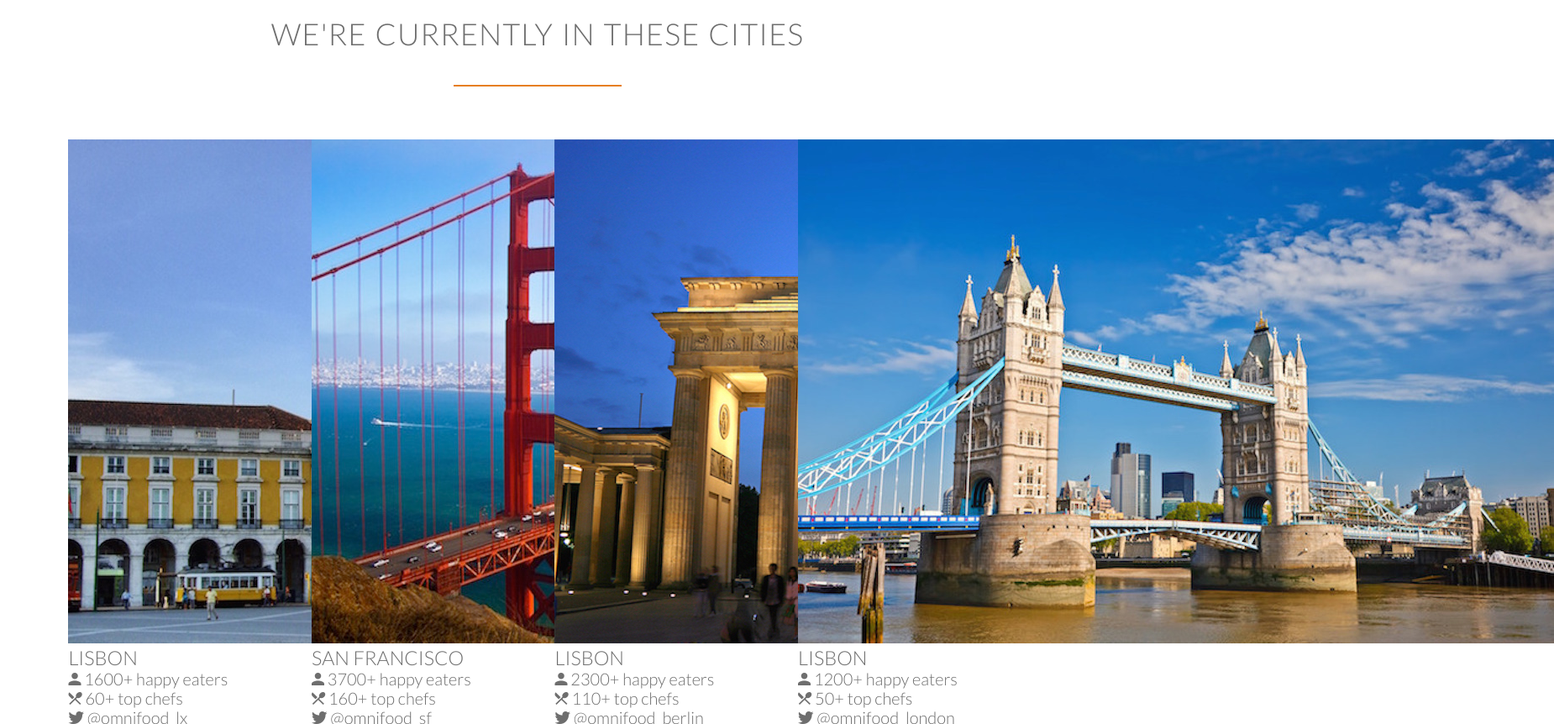
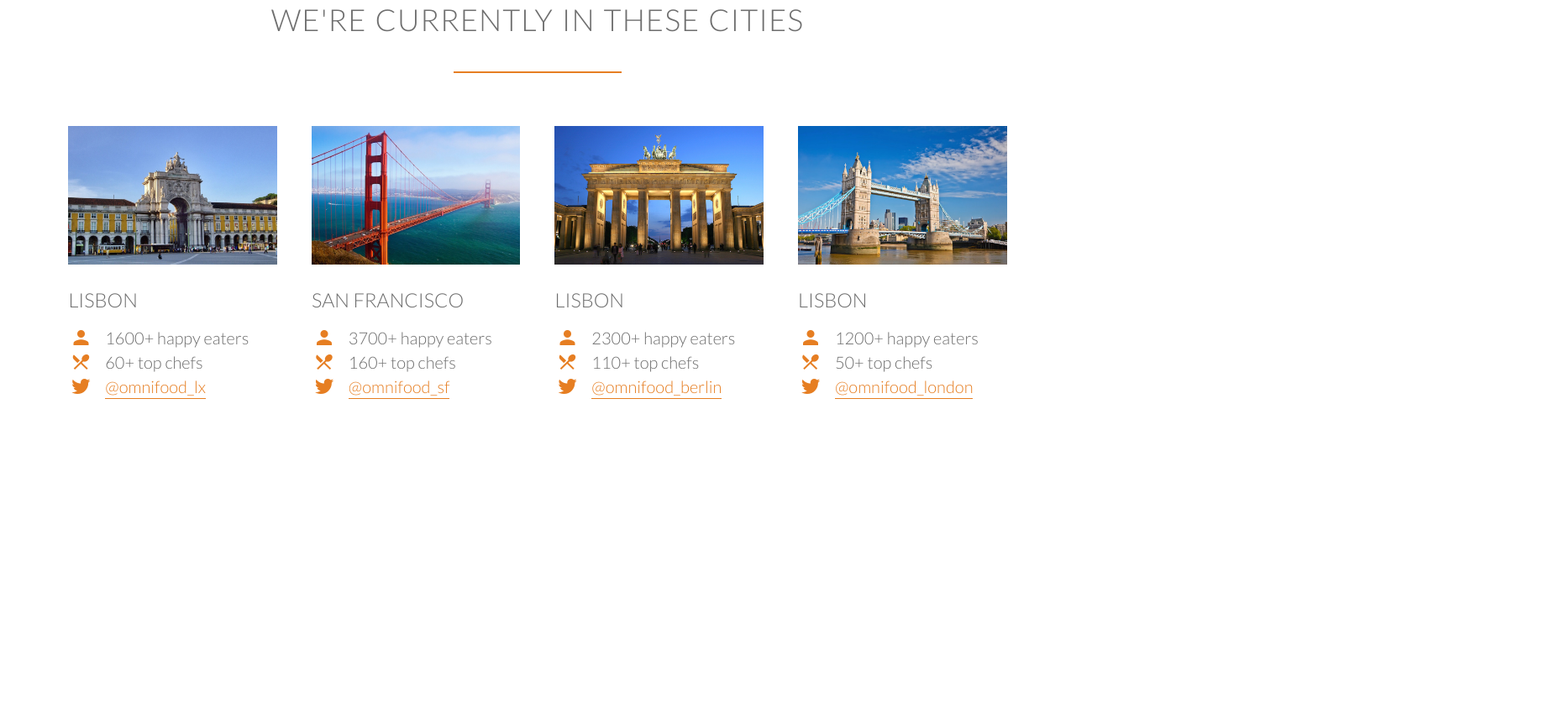
Before and after one commit to ezekielysunday/omnifood, a plain HTML site: page index.html in a window 1280 px wide. Shown: the part 2836-3698 px from the top of the page at 84% size, 1850 px wide, since content can reach past the window. After the commit the page ends 3426 px from the top, so only its background shows below. Drawn offline with Linux system fonts and the light colour scheme; files whose address does not match are found by name.

Commit message:
finished the cities section

```diff
--- a/index.html
+++ b/index.html
@@ -150,64 +150,64 @@
                     <img src="resources/img/lisbon-3.jpg" alt="Lisbon" class="city">
                     <h3>Lisbon</h3>
                     <div class="city-feature">
-                        <i class="ion-android-person"></i>
+                        <i class="ion-android-person icon-small"></i>
                         1600+ happy eaters
                     </div>
                     <div class="city-feature">
-                        <i class="ion-android-restaurant"></i>
+                        <i class="ion-android-restaurant icon-small"></i>
                         60+ top chefs
                     </div>
                     <div class="city-feature">
-                        <i class="ion-social-twitter"></i>
-                        @omnifood_lx
+                        <i class="ion-social-twitter icon-small"></i>
+                        <a href="#">@omnifood_lx</a>
                     </div>
                 </div>
                 <div class="col span-1-of-4 box">
                     <img src="resources/img/san-francisco.jpg" alt="san-francisco" class="city">
                     <h3>San Francisco</h3>
                     <div class="city-feature">
-                            <i class="ion-android-person"></i>
+                        <i class="ion-android-person icon-small"></i>
                         3700+ happy eaters
                     </div>
                     <div class="city-feature">
-                            <i class="ion-android-restaurant"></i>
+                        <i class="ion-android-restaurant icon-small"></i>
                         160+ top chefs
                     </div>
                     <div class="city-feature">
-                            <i class="ion-social-twitter"></i>
-                            @omnifood_sf
+                        <i class="ion-social-twitter icon-small"></i>
+                        <a href="#">@omnifood_sf</a>
                     </div>
                 </div>
                 <div class="col span-1-of-4 box">
                     <img src="resources/img/berlin.jpg" alt="Berlin" class="city">
                     <h3>Lisbon</h3>
                     <div class="city-feature">
-                        <i class="ion-android-person"></i>
+                        <i class="ion-android-person icon-small"></i>
                         2300+ happy eaters
                     </div>
                     <div class="city-feature">
-                        <i class="ion-android-restaurant"></i>
+                        <i class="ion-android-restaurant icon-small"></i>
                         110+ top chefs
                     </div>
                     <div class="city-feature">
-                        <i class="ion-social-twitter"></i>
-                        @omnifood_berlin
+                        <i class="ion-social-twitter icon-small"></i>
+                        <a href="#">@omnifood_berlin</a>
                     </div>
                 </div>
                 <div class="col span-1-of-4 box">
                     <img src="resources/img/london.jpg" alt="London" class="city">
                     <h3>Lisbon</h3>
                     <div class="city-feature">
-                        <i class="ion-android-person"></i>
+                        <i class="ion-android-person icon-small"></i>
                        1200+ happy eaters
                     </div>
                     <div class="city-feature">
-                        <i class="ion-android-restaurant"></i>
+                        <i class="ion-android-restaurant icon-small"></i>
                         50+ top chefs
                     </div>
                     <div class="city-feature">
-                        <i class="ion-social-twitter"></i>
-                        @omnifood_london
+                        <i class="ion-social-twitter icon-small"></i>
+                        <a href="#">@omnifood_london</a>
                     </div>
                 </div>
             </div>
--- a/resources/css/style.css
+++ b/resources/css/style.css
@@ -81,7 +81,7 @@ h2:after{
 
 .box p{
     font-size: 89%;
-    line-height: 145%;
+    line-height: 125%;
 }
 
 
@@ -99,6 +99,37 @@ h2:after{
     text-align: center;
     color: #e67e22;
     margin-bottom:10px;
+}
+
+.icon-small{
+    display: inline-block;
+    width: 30px;
+    text-align: center;
+    color:#e67e22;
+    font-size: 120%;
+
+    /* secrets to align text and icons*/
+    vertical-align: middle;
+    line-height: 145%;
+    margin-top:-6px;
+    margin-right: 10px;
+
+}
+
+/*------GENERIC LINKS-----*/
+a:link,
+a:visited{
+    color:#e67e22;
+    text-decoration: none;
+    border-bottom: 1px solid #e67e22;
+    padding-bottom: 2px;
+    transition: border-bottom 0.5s, color 0.5s;
+}
+
+a:active,
+a:hover{
+   color:#555;
+   border-bottom: 1px solid transparent;
 }
 
 
@@ -305,8 +336,27 @@ header {
 
     margin-right: 25px;
 }
+.btn-app:link,
+.btn-app:visited{
+    border:0;
+}
 
 .btn-app img{
     height:50px;
     margin-right:10px;
 }
+
+
+/*---------------------------------------------------------------*/
+/*Cities*/
+/*---------------------------------------------------------------*/
+
+.box img{
+    width: 100%;
+    height: auto;
+    margin-bottom:25px;
+}
+
+.box h3{
+    margin-bottom:20px;
+}
```
Lines whose indentation alone changed are shown as unchanged.
